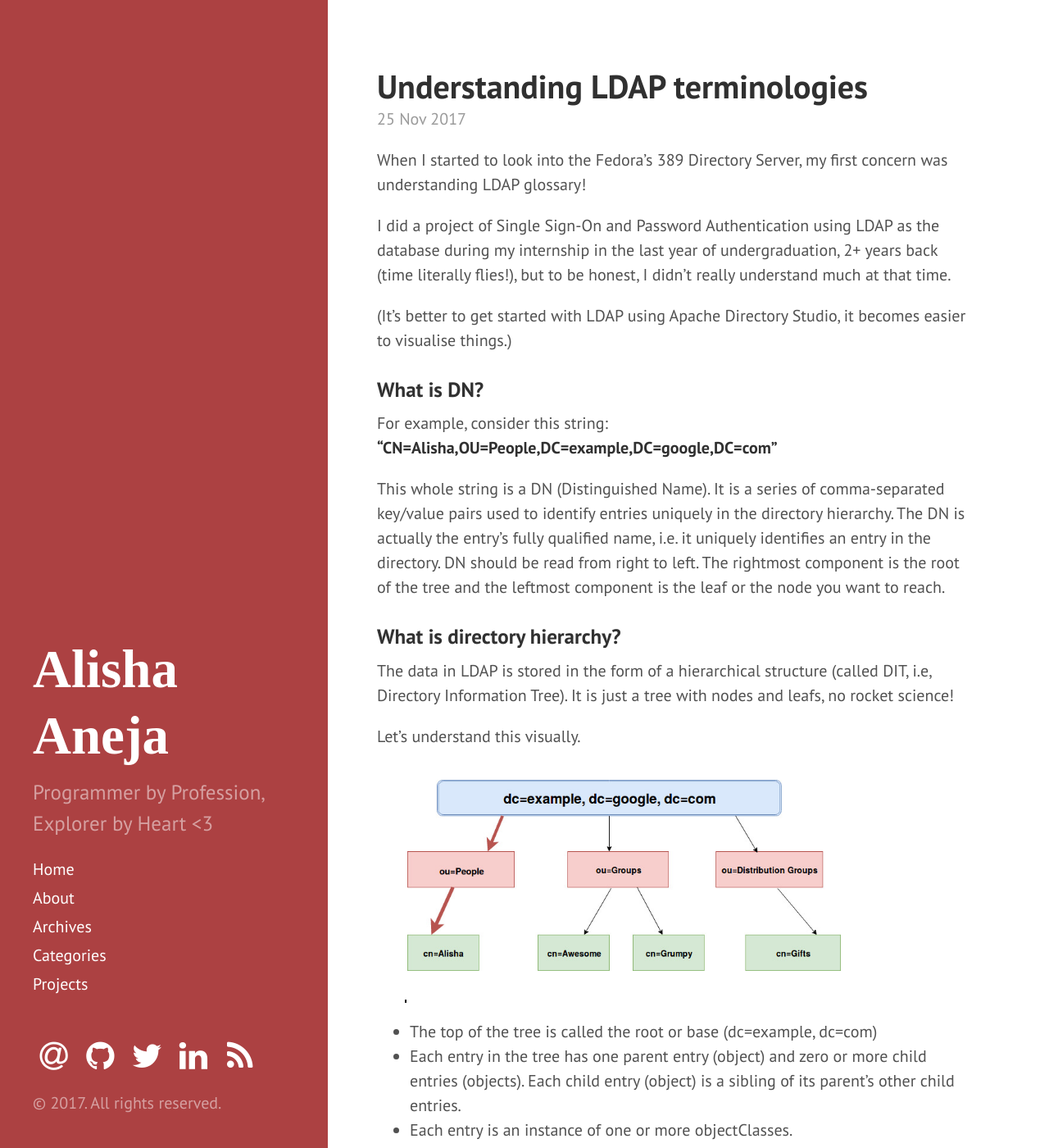
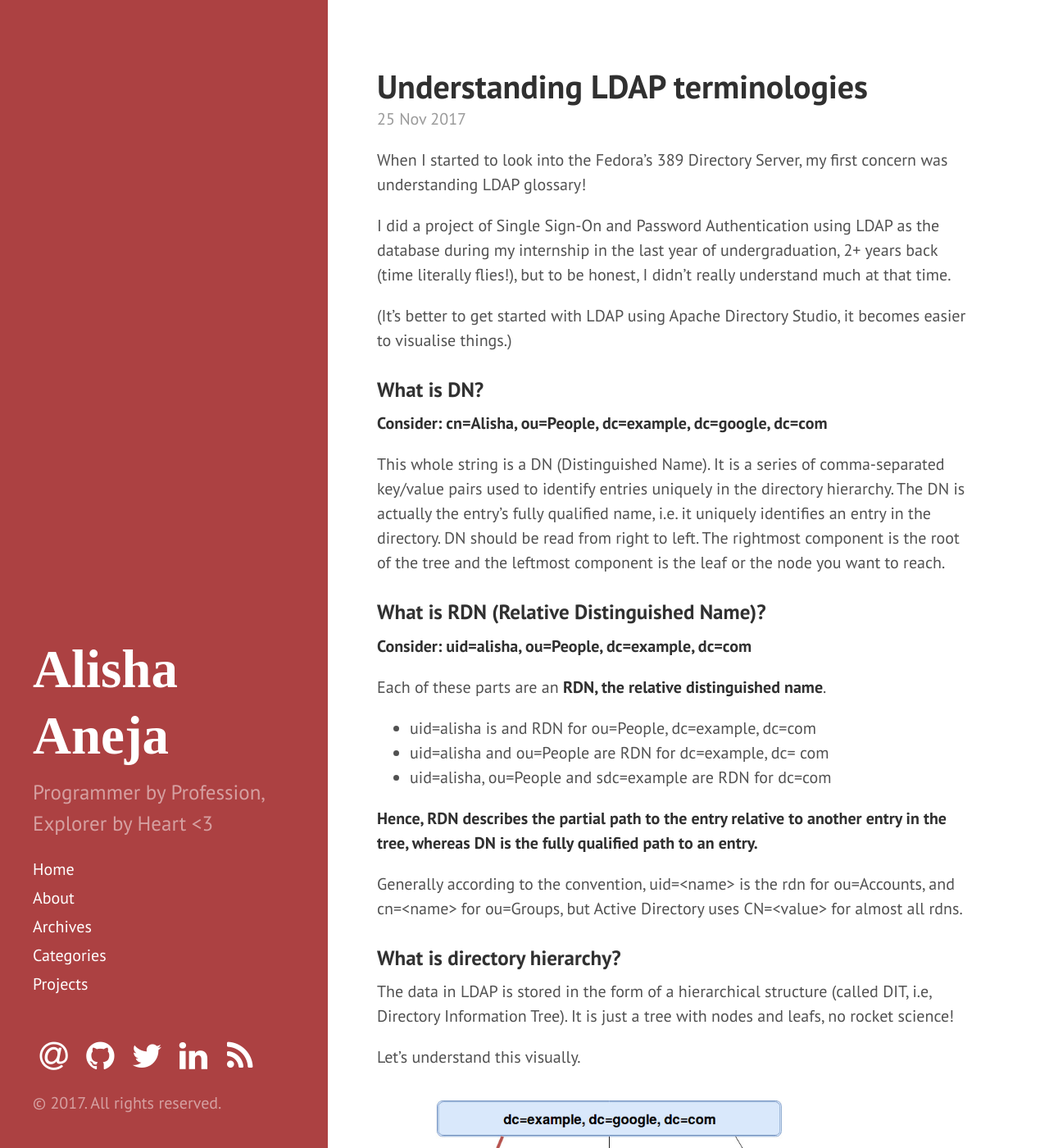
Before and after one commit to alisha17/alisha17.github.io, a Jekyll site: the page built from _posts/2017-11-25-ldapconcepts.md, in a window 1280 px wide and 1400 px high. Shown: the whole window at 82% size. Built offline with Jekyll 4.4.1, drawn with Linux system fonts in a browser that asks for light colours; nearby versions of some CDN libraries; Markdown is read by kramdown in place of the engine named in the settings; comment, search, counter and statistics services are not loaded; some of the changed text lies outside the part shown.

Commit message:
ldap concepts update

```diff
--- a/_posts/2017-11-25-ldapconcepts.md
+++ b/_posts/2017-11-25-ldapconcepts.md
@@ -17,10 +17,25 @@ I did a project of Single Sign-On and Password Authentication using LDAP as the
  -->
 ### What is DN? ###
 
-For example, consider this string:
-**"CN=Alisha,OU=People,DC=example,DC=google,DC=com"**
+**Consider: cn=Alisha, ou=People, dc=example, dc=google, dc=com**
 
 This whole string is a DN (Distinguished Name). It is a series of comma-separated key/value pairs used to identify entries uniquely in the directory hierarchy. The DN is actually the entry's fully qualified name, i.e. it uniquely identifies an entry in the directory. DN should be read from right to left. The rightmost component is the root of the tree and the leftmost component is the leaf or the node you want to reach.
+
+
+### What is RDN (Relative Distinguished Name)? ###
+
+**Consider: uid=alisha, ou=People, dc=example, dc=com**
+
+Each of these parts are an **RDN, the relative distinguished name**.
+
+* uid=alisha is and RDN for ou=People, dc=example, dc=com
+* uid=alisha and ou=People are RDN for dc=example, dc= com
+* uid=alisha, ou=People and sdc=example are RDN for dc=com
+
+**Hence, RDN describes the partial path to the entry relative to another entry in the tree, whereas DN is the fully qualified path to an entry.**
+
+Generally according to the convention, uid=&lt;name&gt; is the rdn for ou=Accounts, and cn=&lt;name&gt; for ou=Groups, but Active Directory uses CN=&lt;value&gt; for almost all rdns.
+
 
 ### What is directory hierarchy? ###
 
@@ -41,13 +56,16 @@ So, coming back to our query "CN=Alisha,OU=People,DC=example,DC=google,DC=com"
 
 It means “From the com domain component, find google Domain Component, and from this find example Domain Component. From the example Domain Component, find People Organisational Unit, and from this find an entry whose common name is Alisha.”
 
+
 ### What is DC (Domain Component)? ###
 
 This refers to each component of the domain. For example, “example.google.com” would be written as DC=example,DC=google,DC=com.
 
+
 ### What is OU (Organizational Unit)? ###
 
 This refers to the organizational unit (or sometimes the user group) that the user is part of, for example, a user might be a part of People group or Developer group. If the user is part of more than one group, it can be specified as OU= Developer, OU= Tester. (Many a times, developer might have to do all the testing by himself also, hence both of the groups!)
+
 
 ### What is CN (Common Name)? ###
 
```
Also changed, not shown: other parts of _posts/2017-11-25-ldapconcepts.md (+1 -13 lines).
